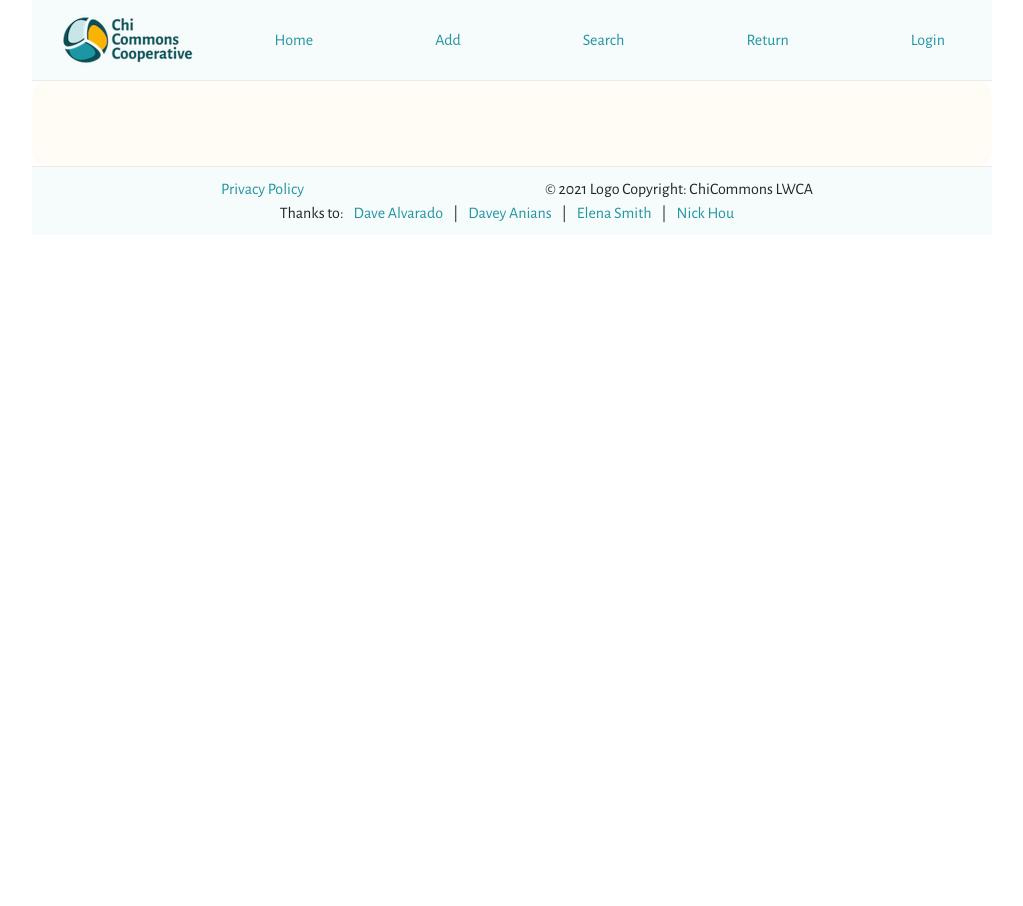
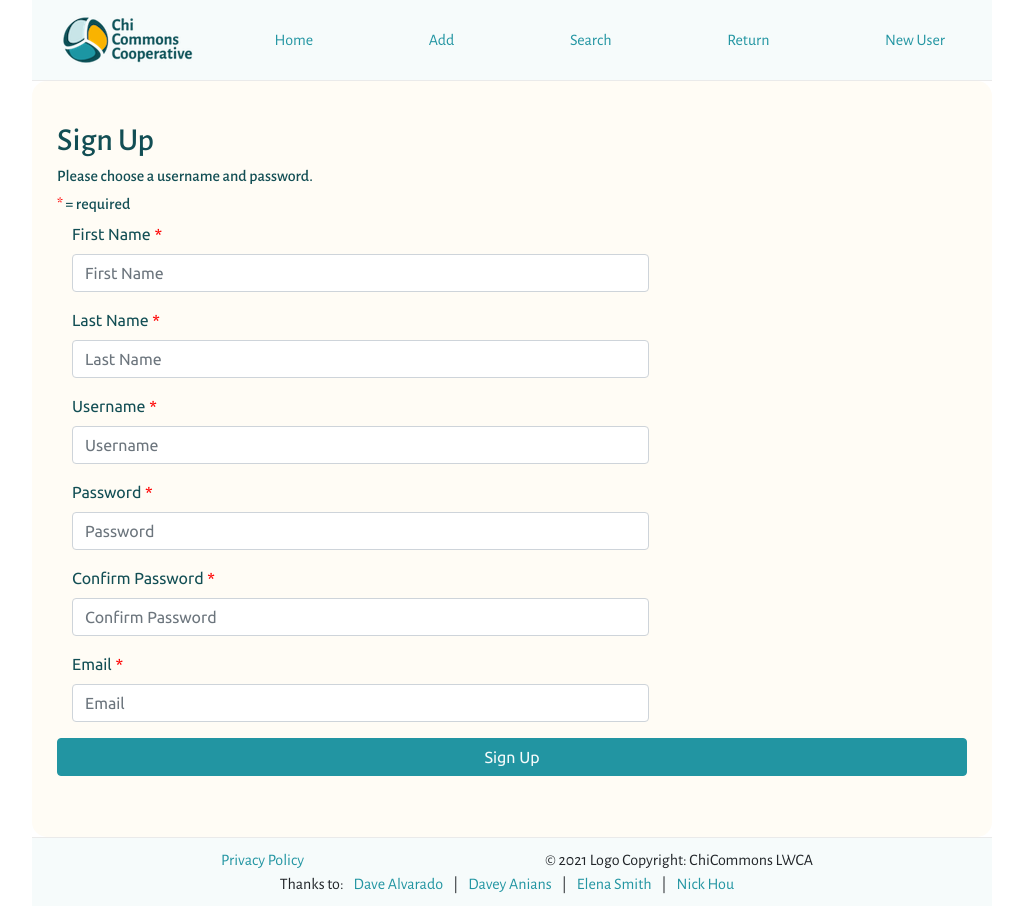
Before and after one commit to chicommons/maps, a React (Create React App) app in the folder client/: page /signup in a window 1280 px wide. Shown: the whole page, without its empty margins (128-1151 px from the left). Before the commit the page ends 800 px from the top, so only its background shows below. Built offline with nearby package versions, Linux system fonts and the light colour scheme; sample sign-in values are in the browser's storage.

Commit message:
adds new user page

```diff
--- a/client/package.json
+++ b/client/package.json
@@ -29,8 +29,8 @@
     "typescript": "^3.8.3"
   },
   "scripts": {
-    "start": "react-scripts start",
-    "build": "NODE_ENV=development react-scripts build",
+    "start": "react-scripts --openssl-legacy-provider start",
+    "build": "NODE_ENV=development react-scripts --openssl-legacy-provider build",
     "build:test": "env-cmd -f .env.test react-scripts build",
     "build:prod": "env-cmd -f .env.production react-scripts build",
     "test": "react-scripts test",
--- a/client/src/components/DirectoryApp.jsx
+++ b/client/src/components/DirectoryApp.jsx
@@ -8,6 +8,7 @@ import Add from "./Add";
 import Edit from "./Edit";
 import Search from "./Search";
 import Login from "./Login";
+import NewUser from "./NewUser";
 import NoCoordsSearch from "./NoCoordsSearch";
 import DirectoryAddUpdate from "./DirectoryAddUpdate";
 import AddPerson from "./people/AddPerson";
@@ -32,7 +33,7 @@ const DirectoryApp = () => {
               <Link className="navbar-brand" to={"/add"}>
                 <img src={Logo} alt="Chicommons" />
               </Link>
-              <NavBar />
+              <NavBar authed={isAuthenticated}/>
             </div>
           </nav>
 
@@ -42,6 +43,7 @@ const DirectoryApp = () => {
                 <Switch>
                   <Route exact path="/" component={Map} />
                   <Route path="/login" component={Login} />
+                  <PrivateRoute authed={isAuthenticated} path="/signup" component={NewUser} />
                   <Route path="/add" component={Add} />
                   <Route path="/edit/:id" component={Edit} />
                   <Route path="/search" component={Search} />
--- a/client/src/components/Login.jsx
+++ b/client/src/components/Login.jsx
@@ -18,6 +18,9 @@ const Login = () => {
       body: JSON.stringify({username, password})
     }).then(resp => resp.json())
     .then(jsob => sessionStorage.setItem('token', jsob.token))
+    //TODO:: Only set Session token if login is successful
+    //TODO:: Add redirect after login
+    //TODO:: Error Handling
   }
 
   return(
@@ -54,6 +57,9 @@ const Login = () => {
         </div>
         <Button action={handleFormSubmit} type={"primary"} title={"Login"} />
       </FormGroup>
+      {
+        // <span className="center" >No account? <a href="/signup">Sign up</a> now.</span>
+      }
     </div>
   )
 }
--- a/client/src/components/NavBar.js
+++ b/client/src/components/NavBar.js
@@ -2,6 +2,7 @@ import React, { Component } from "react";
 import { NavLink } from "react-router-dom";
 import HamburgerMenu from "react-hamburger-menu";
 import { isMobile } from "react-device-detect";
+import { useAuthentication } from "../hooks"
 import "./NavBar.css";
 
 class NavBar extends Component {
@@ -63,11 +64,18 @@ class NavBar extends Component {
             Return
           </a>
         </li>
+        {!this.props.authed ?
         <li className="nav-link">
           <NavLink to="/login" className="nav-link">
               Login
           </NavLink>
         </li>
+        :
+        <li className="nav-link">
+          <NavLink to="/signup" className="nav-link">
+              New User
+          </NavLink>
+        </li>}
       </ul>
     );
   };
--- /dev/null
+++ b/client/src/components/NewUser.jsx
@@ -0,0 +1,133 @@
+import React, { useState } from 'react';
+import { FormGroup } from 'react-bootstrap';
+import { useHistory } from 'react-router-dom';
+
+import Input from './Input'
+import Button from './Button'
+
+const { REACT_APP_PROXY } = process.env;
+
+const NewUser = () => {
+
+
+  //using snake case here when we use destructuring to pass the info to the database our object will match what the database expects.
+  const [first_name, setFirstName] = useState("")
+  const [last_name, setLastName] = useState("")
+  const [username, setUsername] = useState("")
+  const [password, setPassword] = useState("")
+  const [passConfirm, setPassConfirm] = useState("")
+  const [email, setEmail] = useState("")
+
+  //TODO: Implement validation errors
+  const [errors, setErrors, getErrors] = useState()
+
+  //history for redirecting user after submit
+  const history = useHistory()
+
+  const handleFormSubmit = (e) => {
+    e.preventDefault()
+    if (password != passConfirm) {
+      //handle password doesn't match password confirm on submit
+
+      return
+    }
+
+
+    fetch(REACT_APP_PROXY + '/users/', {
+      method: 'POST',
+      headers: {'Content-Type': 'application/json', 'Authorization': `Token ${sessionStorage.getItem('token')}`},
+      body: JSON.stringify({first_name, last_name, username, password, email})
+    }).then((response) => {
+      if (response.ok) {
+        sessionStorage.setItem('token', response['Refresh-Token'])
+        history.push('/signup')
+      } else {
+        //TODO:: Hanlde errors
+        console.log(response)
+      }
+    })
+  }
+
+  return(
+    <div className="login-form">
+      <h1 className="form__title">Sign Up</h1>
+      <h2 className="form__desc">
+        Please choose a username and password.
+      </h2>
+      <h2 className="form__desc">
+        <span style={{ color: "red" }}>*</span> = required
+      </h2>
+      <FormGroup>
+        <div className="form-group col-md-8">
+          <Input
+            className={"required"}
+            type={"text"}
+            title={"First Name"}
+            name={"first_name"}
+            value={first_name}
+            placeholder={"First Name"}
+            handleChange={(e) => setFirstName(e.target.value)}
+          />
+        </div>
+        <div className="form-group col-md-8">
+          <Input
+            className={"required"}
+            type={"text"}
+            title={"Last Name"}
+            name={"last_name"}
+            value={last_name}
+            placeholder={"Last Name"}
+            handleChange={(e) => setLastName(e.target.value)}
+          />
+        </div>
+        <div className="form-group col-md-8">
+          <Input
+            className={"required"}
+            type={"text"}
+            title={"Username"}
+            name={"username"}
+            value={username}
+            placeholder={"Username"}
+            handleChange={(e) => setUsername(e.target.value)}
+          />
+        </div>
+        <div className="form-group col-md-8">
+          <Input
+            className={"required"}
+            type={"password"}
+            title={"Password"}
+            name={"password"}
+            value={password}
+            placeholder={"Password"}
+            handleChange={(e) => setPassword(e.target.value)}
+          />
+        </div>
+        <div className="form-group col-md-8">
+          <Input
+            className={"required"}
+            type={"password"}
+            title={"Confirm Password"}
+            name={"passConfirm"}
+            value={passConfirm}
+            placeholder={"Confirm Password"}
+            handleChange={(e) => setPassConfirm(e.target.value)}
+          />
+        </div>
+        <div className="form-group col-md-8">
+          <Input
+            className={"required"}
+            type={"text"}
+            title={"Email"}
+            name={"email"}
+            value={email}
+            placeholder={"Email"}
+            handleChange={(e) => setEmail(e.target.value)}
+          />
+        </div>
+        <Button action={handleFormSubmit} type={"primary"} title={"Sign Up"} />
+      </FormGroup>
+    </div>
+  )
+}
+
+export default NewUser
```
